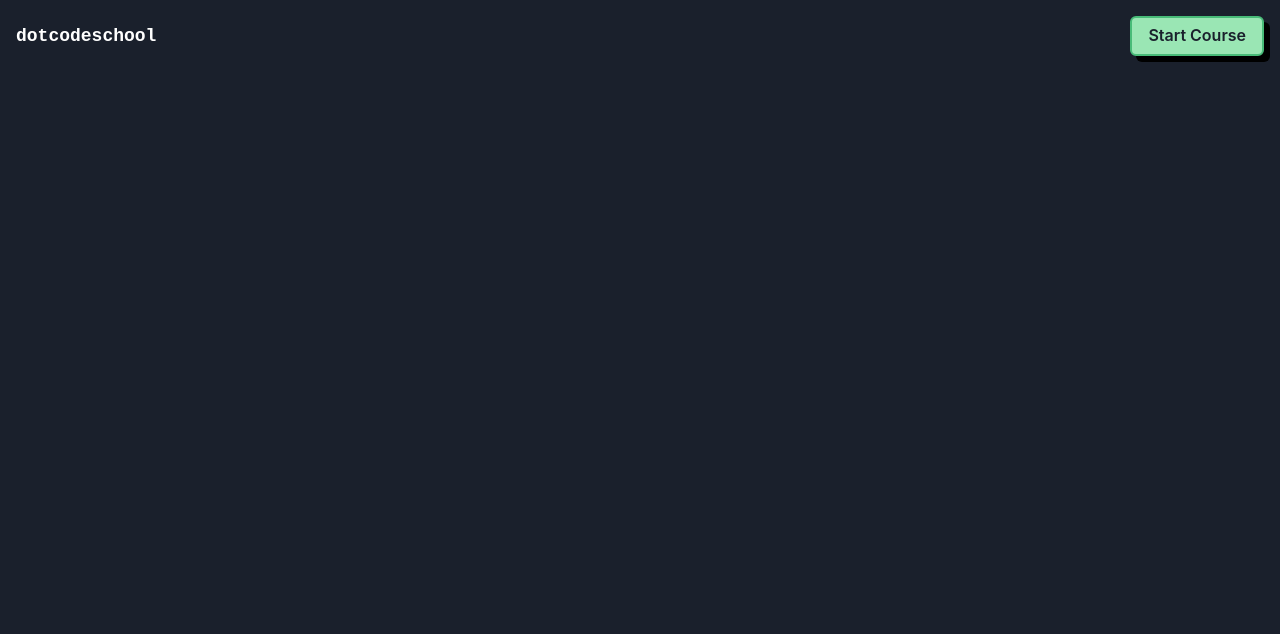
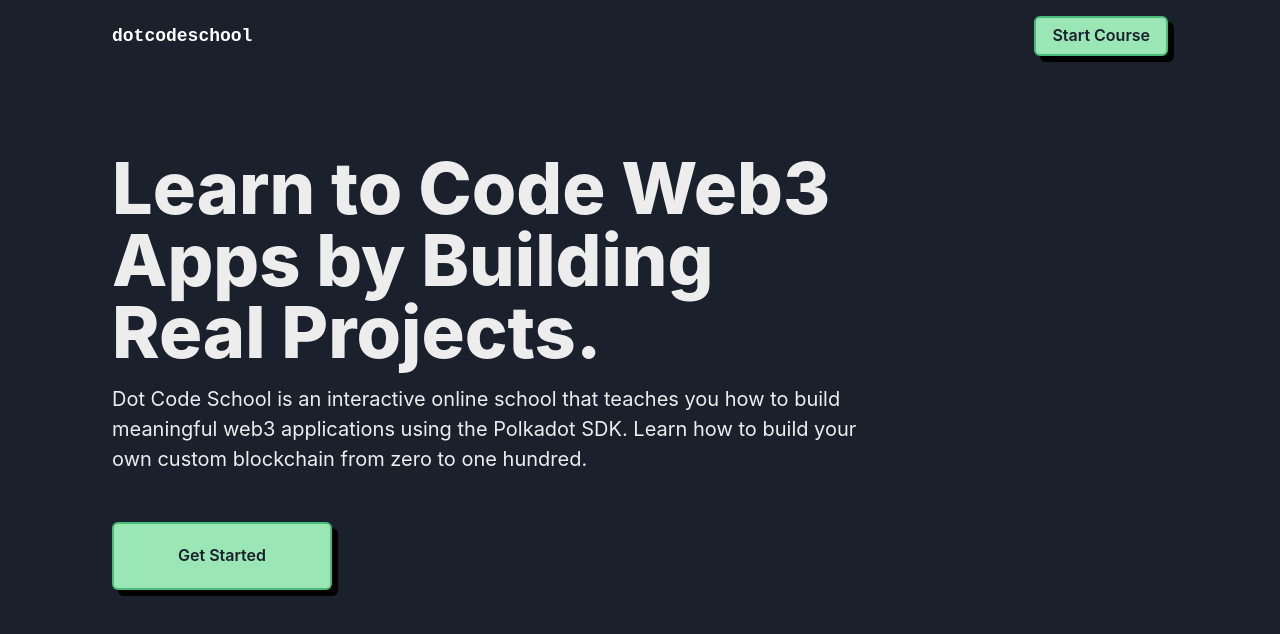
Before and after one commit to iammasterbrucewayne/dotcodeschool, a Next.js app: page / in a window 1280 px wide. Shown: the top 634 px of the page. Built offline with nearby package versions, Linux system fonts and the light colour scheme.

Commit message:
landing page basic ui

```diff
--- a/src/app/common/components/navbar.tsx
+++ b/src/app/common/components/navbar.tsx
@@ -99,9 +99,12 @@ const Navbar = ({
     <Flex
       align="center"
       justify="space-between"
-      p={4}
+      py={4}
+      px={[4, 12]}
       bg="gray.800"
       color="white"
+      maxW="6xl"
+      mx="auto"
     >
       <Box>
         <Text fontFamily="monospace" fontSize="lg" fontWeight="semibold">
--- a/src/pages/index.tsx
+++ b/src/pages/index.tsx
@@ -1,10 +1,32 @@
 import Navbar from "@/app/common/components/navbar";
 import { Fragment } from "react";
+import { Box, Heading, Text, Button, Link } from "@chakra-ui/react";
+import PrimaryButton from "@/app/common/components/primary-button";
 
 export default function Index() {
   return (
     <Fragment>
       <Navbar />
+      <Box mt={20} maxW="6xl" mx="auto" px={[4, 12]}>
+        <Heading as="h1" fontWeight="800" size="4xl" maxW="3xl">
+          Learn to Code Web3 Apps by Building Real Projects.
+        </Heading>
+        <Text mt={4} fontSize="xl" maxW="3xl">
+          Dot Code School is an interactive online school that teaches you how
+          to build meaningful web3 applications using the Polkadot SDK. Learn
+          how to build your own custom blockchain from zero to one hundred.
+        </Text>
+        <PrimaryButton
+          as={Link}
+          href="/courses"
+          mt={12}
+          py={8}
+          px={16}
+          _hover={{ textDecor: "none" }}
+        >
+          Get Started
+        </PrimaryButton>
+      </Box>
     </Fragment>
   );
 }
```
